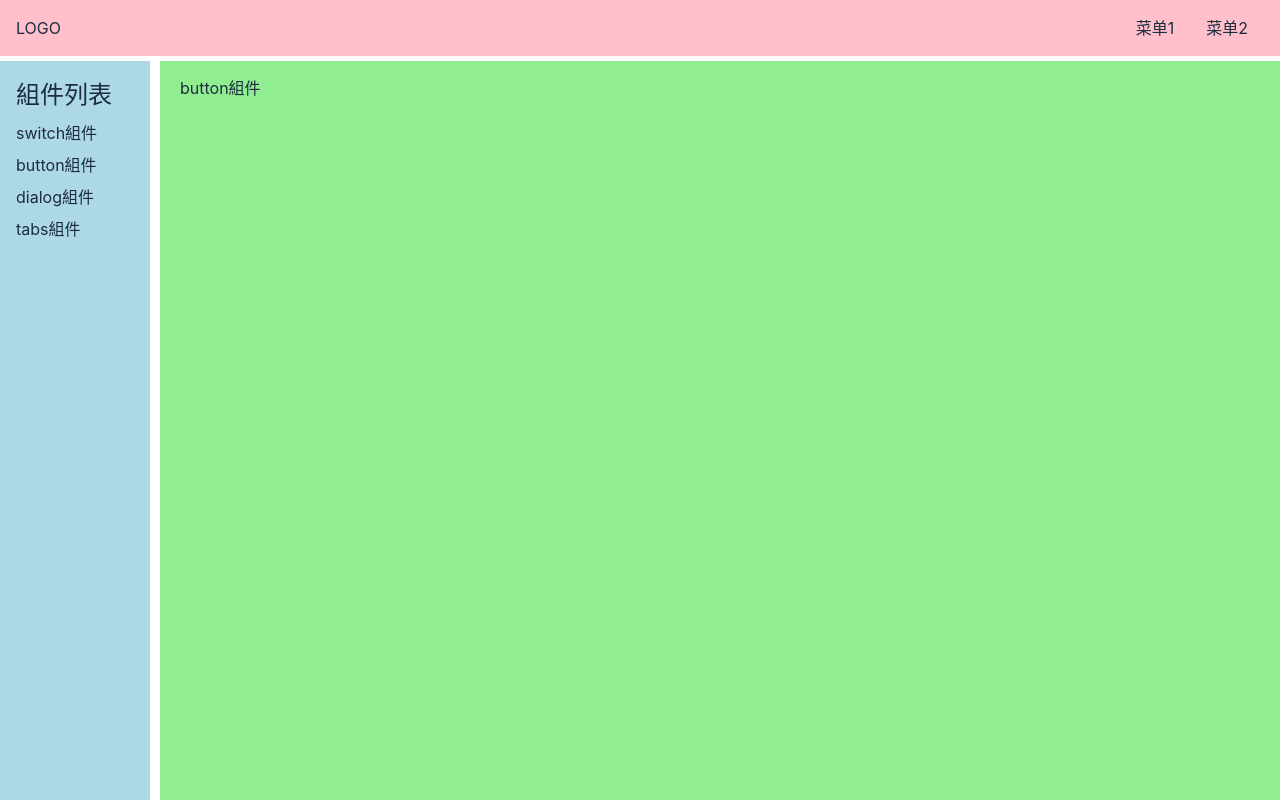
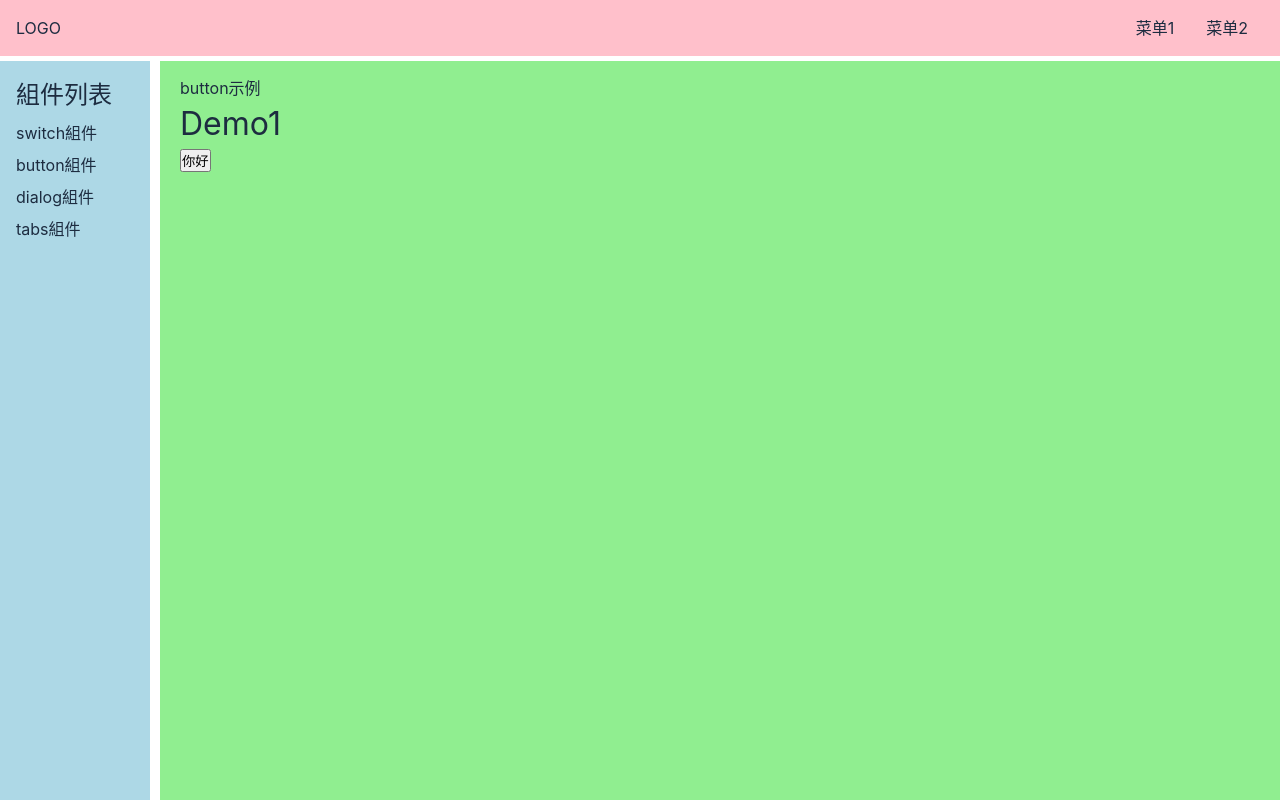
Before and after one commit to wxq0820/cc-ui, a Vue app: page /#/doc/button in a window 1280 px wide. Built offline with nearby package versions, Linux system fonts and the light colour scheme.

Commit message:
创建button组件

```diff
--- a/src/components/button.vue
+++ b/src/components/button.vue
@@ -1,5 +1,20 @@
 <template>
     <div>
-        button組件
+    button示例
     </div>
+    <h1>Demo1</h1>
+    <ButtonDemo @click="onClick">你好</ButtonDemo>
 </template>
+
+<script lang='ts'>
+import ButtonDemo from '../lib/buttonDemo.vue'
+export default {
+    components: {ButtonDemo},
+    setup() {
+        const onClick = ()=>{
+            console.log('hello')
+        }
+        return {onClick}
+    }
+}
+</script>
--- /dev/null
+++ b/src/lib/buttonDemo.vue
@@ -0,0 +1,16 @@
+<template>
+  <div>
+    <button v-bind="rest">
+      <slot />
+    </button>
+  </div>
+</template>
+<script lang='ts'>
+export default {
+    inheritAttrs: false,
+    setup(props, ctx){
+       const {size, ...rest} = ctx.attrs
+       return {size, rest}
+    }
+}
+</script>
```
